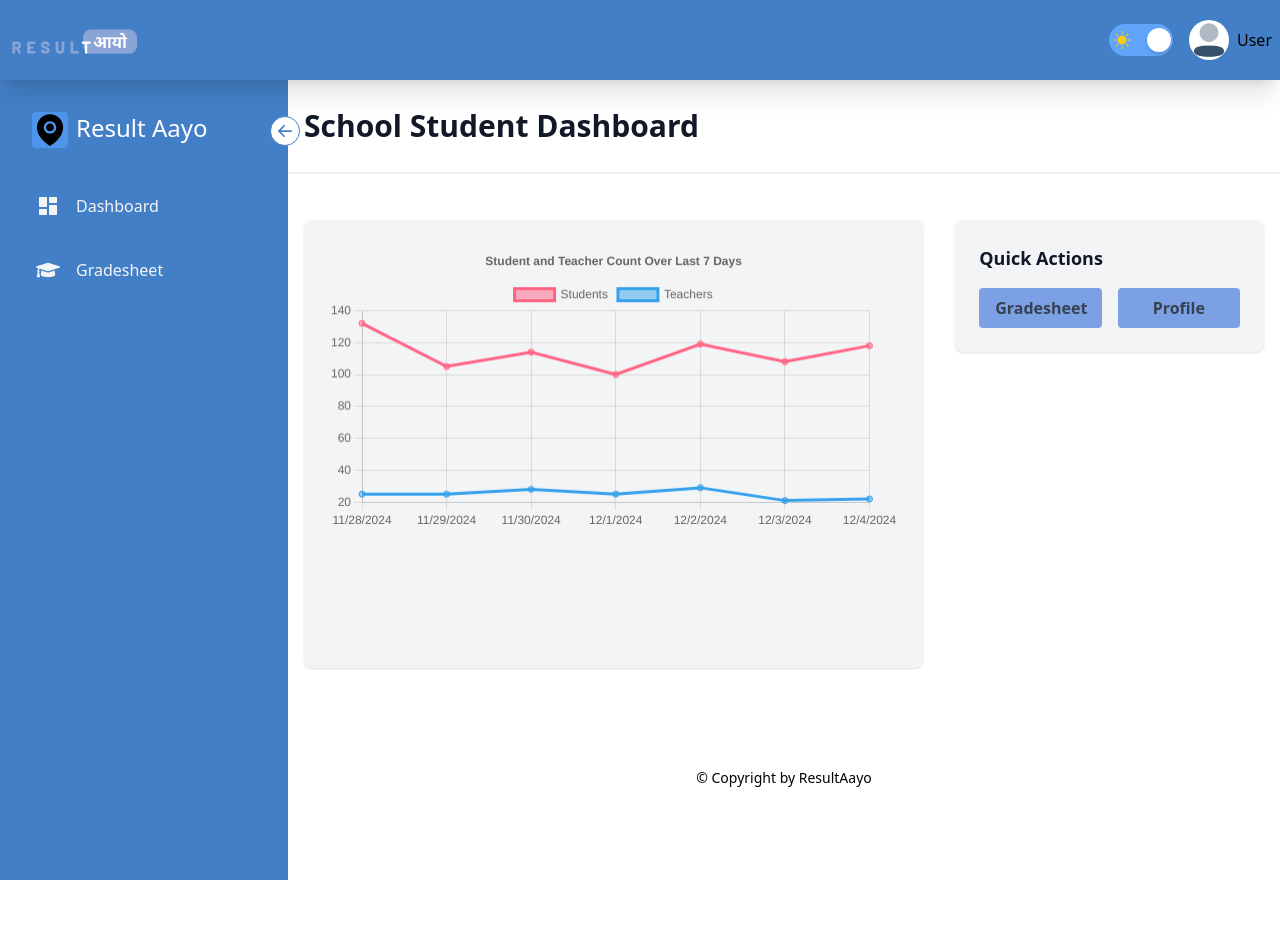
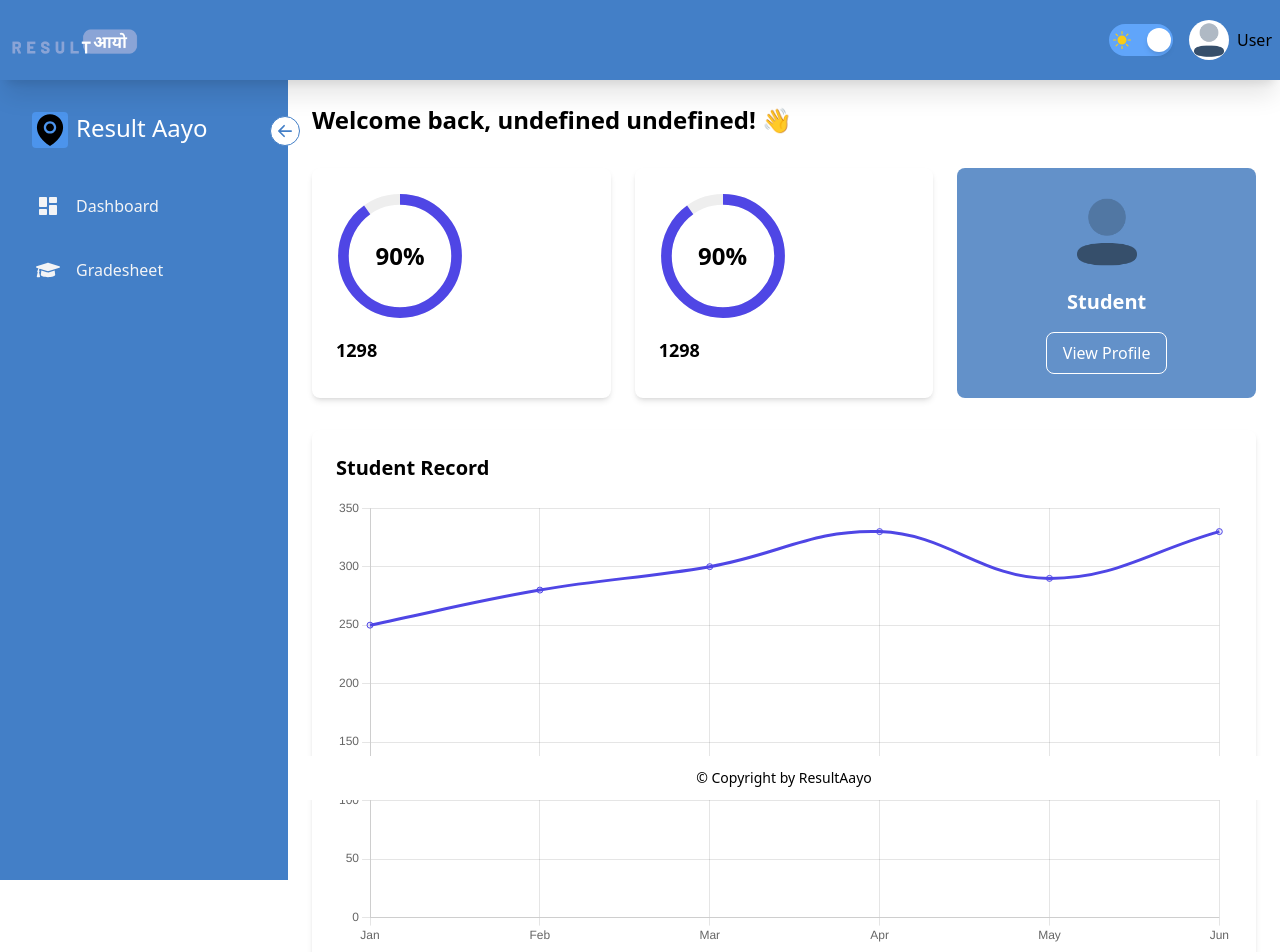
Before and after one commit to labinale45/resultAayo, a Next.js app in the folder client/: page /student in a window 1280 px wide. Shown: the top 952 px of the page. Built offline with nearby package versions, Linux system fonts and the light colour scheme.

Commit message:
student Dashboard

```diff
--- a/client/src/components/student/Studentdashboard.jsx
+++ b/client/src/components/student/Studentdashboard.jsx
@@ -1,14 +1,11 @@
 "use client";
 
-import React, { useState, useEffect } from "react";
-import Link from "next/link";
-import {
-  FaUsers,
-  FaChalkboardTeacher,
-  FaGraduationCap,
-  FaBook,
-} from "react-icons/fa";
-import { Line } from "react-chartjs-2";
+import React, { useState, useEffect } from 'react';
+import { Line } from 'react-chartjs-2';
+import Viewprofile from "@/components/Viewprofile";
+import Image from "next/image";
+
+
 import {
   Chart as ChartJS,
   CategoryScale,
@@ -18,9 +15,9 @@ import {
   Title,
   Tooltip,
   Legend,
-} from "chart.js";
-import Viewprofile from "../Viewprofile";
+} from 'chart.js';
 
+// Register ChartJS components
 ChartJS.register(
   CategoryScale,
   LinearScale,
@@ -31,136 +28,195 @@ ChartJS.register(
   Legend
 );
 
-export default function Studentdashboard() {
-  const [chartData, setChartData] = useState({
-    labels: [],
+const StudentDashboard = () => {
+  const [studentData, setStudentData] = useState({
+    analytics: { percentage: 90, count: 1298 },
+    history: [],
+    studentRecord: 330
+  });
+  const [showViewProfile, setShowViewProfile] = useState(false);
+  const [userData, setUserData] = useState(null);
+  const [error, setError] = useState(null);
+
+
+  useEffect(() => {
+
+    const fetchUserProfile = async () => {
+      try {
+        const userData = JSON.parse(localStorage.getItem('userData'));
+
+        if (!userData?.username) {
+          throw new Error('No user data found');
+        }
+
+        const response = await fetch(`http://localhost:4000/api/auth/profile/${userData.username}`, {
+          headers: {
+            'Authorization': `Bearer ${localStorage.getItem('authToken')}`
+          }
+        });
+
+        if (!response.ok) {
+          throw new Error('Failed to fetch profile');
+        }
+
+        const data = await response.json();
+        setUserData(data);
+      } catch (err) {
+        setError(err.message);
+      }
+    };
+    fetchUserProfile();
+  }, []);
+
+  // Analytics circle progress component
+  const AnalyticsCard = ({ percentage, count }) => (
+    <div className="bg-white p-6 rounded-lg shadow-md">
+      <div className="relative w-32 h-32">
+        <svg className="w-full h-full" viewBox="0 0 36 36">
+          <path
+            d="M18 2.0845
+              a 15.9155 15.9155 0 0 1 0 31.831
+              a 15.9155 15.9155 0 0 1 0 -31.831"
+            fill="none"
+            stroke="#eee"
+            strokeWidth="3"
+          />
+          <path
+            d="M18 2.0845
+              a 15.9155 15.9155 0 0 1 0 31.831
+              a 15.9155 15.9155 0 0 1 0 -31.831"
+            fill="none"
+            stroke="#4F46E5"
+            strokeWidth="3"
+            strokeDasharray={`${percentage}, 100`}
+          />
+        </svg>
+        <div className="absolute top-1/2 left-1/2 transform -translate-x-1/2 -translate-y-1/2">
+          <span className="text-2xl font-bold">{percentage}%</span>
+        </div>
+      </div>
+      <div className="mt-4">
+        <span className="text-lg font-semibold">{count}</span>
+      </div>
+    </div>
+  );
+
+  // Chart configuration
+  const chartData = {
+    labels: ['Jan', 'Feb', 'Mar', 'Apr', 'May', 'Jun'],
     datasets: [
       {
-        label: "Students",
-        data: [],
-        borderColor: "rgb(255, 99, 132)",
-        backgroundColor: "rgba(255, 99, 132, 0.5)",
-      },
-      {
-        label: "Teachers",
-        data: [],
-        borderColor: "rgb(53, 162, 235)",
-        backgroundColor: "rgba(53, 162, 235, 0.5)",
+        label: 'Student Record',
+        data: [250, 280, 300, 330, 290, 330],
+        fill: true,
+        borderColor: '#4F46E5',
+        backgroundColor: 'rgba(79, 70, 229, 0.1)',
+        tension: 0.4,
       },
     ],
-  });
+  };
 
-  const [showProfile, setShowProfile] = useState(false);
-
-  useEffect(() => {
-    const fetchData = () => {
-      const labels = [];
-      const studentData = [];
-      const teacherData = [];
-
-      for (let i = 6; i >= 0; i--) {
-        const date = new Date();
-        date.setDate(date.getDate() - i);
-        labels.push(date.toLocaleDateString());
-        studentData.push(Math.floor(Math.random() * 50) + 100);
-        teacherData.push(Math.floor(Math.random() * 10) + 20);
-      }
-
-      setChartData({
-        labels,
-        datasets: [
-          {
-            ...chartData.datasets[0],
-            data: studentData,
-          },
-          {
-            ...chartData.datasets[1],
-            data: teacherData,
-          },
-        ],
-      });
-    };
-
-    fetchData();
-  }, []);
-
-  const options = {
+  const chartOptions = {
     responsive: true,
     plugins: {
       legend: {
-        position: "top",
+        display: false,
       },
-      title: {
-        display: true,
-        text: "Student and Teacher Count Over Last 7 Days",
+    },
+    scales: {
+      y: {
+        beginAtZero: true,
       },
     },
   };
 
   return (
-    <div className="flex flex-col min-h-screen bg-white dark:bg-[#B3B4BE] dark:text-white">
-      <header className="bg-white shadow dark:bg-[#B3B4BE]">
-        <div className="max-w-7xl mx-auto py-7 px-4 bg-white dark:bg-[#B3B4BE] dark:text-white">
-          <h1 className="text-3xl font-bold text-gray-900 dark:text-white">
-            School Student Dashboard
-          </h1>
-        </div>
-      </header>
-      <main className="flex-grow container mx-auto px-4 py-6">
-        <div className="mt-3 flex flex-col lg:flex-row gap-8 py-3 ">
-          <div className="lg:w-2/3 bg-gray-100 p-6 rounded-lg shadow">
-            <div className="h-[400px]">
-              <Line options={options} data={chartData} />
-            </div>
-          </div>
-          <div className="lg:w-1/3">
-            <QuickActions onViewProfile={() => setShowProfile(true)} />
+    <div className="p-6 max-w-7xl mx-auto">
+      <div className="flex justify-between items-center mb-8">
+        <h1 className="text-2xl font-bold">Welcome back, {userData?.first_name + " " + userData?.last_name}! 👋</h1>
+      </div>
+
+      <div className="grid grid-cols-1 md:grid-cols-2 lg:grid-cols-3 gap-6">
+        {/* Analytics Cards */}
+        <AnalyticsCard
+          percentage={studentData.analytics.percentage}
+          count={studentData.analytics.count}
+        />
+        <AnalyticsCard
+          percentage={studentData.analytics.percentage}
+          count={studentData.analytics.count}
+        />
+
+        {/* Profile Card */}
+        <div className="dark:bg-[#1F2937] bg-[#6391c9] text-white p-6 rounded-lg">
+          <div className="flex flex-col items-center">
+             <Image
+                src={ userData?.role === "Admin" ? "/assets/Admin.png" :  userData?.img_url || "/assets/profile.png"}
+                width={40}
+                height={50}
+                alt={userData?.first_name + " " + userData?.last_name}
+                className="w-20 h-20 rounded-full mb-4"
+              />
+            <h3 className="text-xl font-semibold">Student</h3>
+            <button
+                  onClick={() => {
+                    setShowViewProfile(true);
+                  }}
+                  className="mt-4 px-4 py-2 border hover:bg-slate-600 border-white rounded-lg"
+                >
+                  View Profile
+                </button>
           </div>
         </div>
-      </main>
-      {showProfile && (
-        <div className="fixed inset-0 bg-black bg-opacity-65 backdrop-blur-sm flex items-center justify-center z-[101]">
-          <Viewprofile onClose={() => setShowProfile(false)} />
+      </div>
+
+      {/* Student Record Chart */}
+      <div className="mt-8 bg-white p-6 rounded-lg shadow-md">
+        <h2 className="text-xl font-semibold mb-4">Student Record</h2>
+        <Line data={chartData} options={chartOptions} />
+      </div>
+
+      {/* History Section */}
+      <div className="mt-8 bg-white p-6 rounded-lg shadow-md">
+        <h2 className="text-xl font-semibold mb-4">History</h2>
+        <div className="space-y-4">
+          {/* Sample history items */}
+          <HistoryItem
+            title="Senior UI/UX Designer"
+            date="February 2024"
+            status="Applied"
+          />
+          <HistoryItem
+            title="Frontend Developer"
+            date="January 2024"
+            status="Completed"
+          />
+        </div>
+      </div>
+
+      {showViewProfile && (
+        <div className="fixed inset-0 bg-black bg-opacity-50 backdrop-blur-sm flex items-center justify-center z-[101]">
+          <Viewprofile onClose={() => setShowViewProfile(false)} />
         </div>
       )}
     </div>
   );
-}
+};
+// History item component
+const HistoryItem = ({ title, date, status }) => (
+  <div className="flex items-center justify-between p-4 border rounded-lg">
+    <div>
+      <h3 className="font-semibold">{title}</h3>
+      <p className="text-gray-500">{date}</p>
+    </div>
+    <span className={`px-3 py-1 rounded-full ${
+      status === 'Applied' ? 'bg-blue-100 text-blue-600' : 'bg-green-100 text-green-600'
+    }`}>
+      {status}
+    </span>
+  </div>
 
-function StatCard({ icon, title, value }) {
-  return (
-    <div className="bg-gray-100 overflow-hidden shadow rounded-lg p-5">
-      <div className="flex items-center">
-        <div className="flex-shrink-0">{icon}</div>
-        <div className="ml-5 w-0 flex-1">
-          <dt className="text-sm font-medium text-gray-500 truncate">
-            {title}
-          </dt>
-          <dd className="text-lg font-semibold text-gray-900">{value}</dd>
-        </div>
-      </div>
-    </div>
-  );
-}
 
-function QuickActions({ onViewProfile }) {
-  return (
-    <div className="bg-gray-100 shadow rounded-lg p-6">
-      <h3 className="text-lg font-semibold text-gray-900">Quick Actions</h3>
-      <div className="mt-4 grid grid-cols-2 gap-4">
-        <Link
-          href="/student/Sgradesheet"
-          className="bg-[#7ba0e4] dark:bg-[#8AA4D6] hover:bg-[#4c94ec] dark:hover:bg-[#253553] hover:text-white text-gray-700 font-semibold py-2 px-4 rounded text-center"
-        >
-          Gradesheet
-        </Link>
-        <button
-          onClick={onViewProfile}
-          className="bg-[#7ba0e4] dark:bg-[#8AA4D6] hover:bg-[#4c94ec] dark:hover:bg-[#253553] hover:text-white text-gray-700 font-semibold py-2 px-4 rounded text-center"
-        >
-          Profile
-        </button>
-      </div>
-    </div>
-  );
-}
+);
+
+export default StudentDashboard;
```
Also changed, not shown: client/package.json (+5 -3 lines), 1 other file (tests, documents, lock files or other folders).
